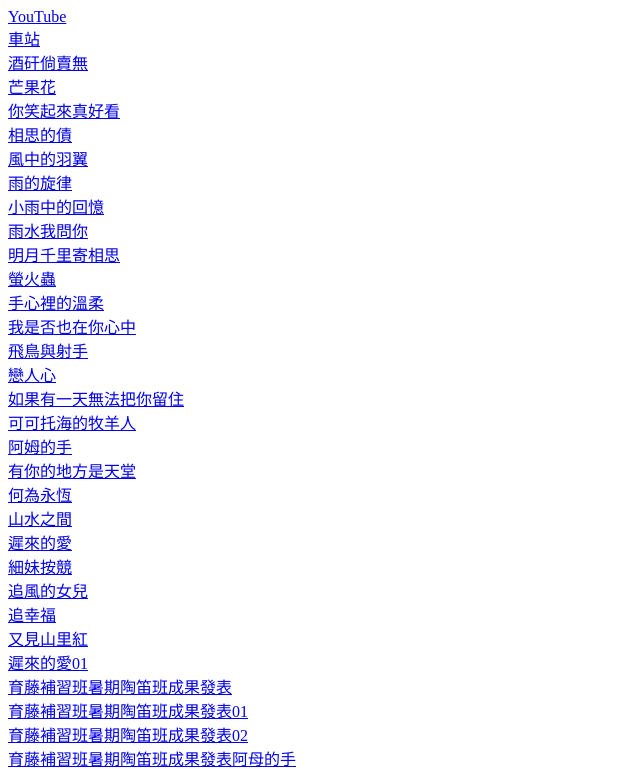
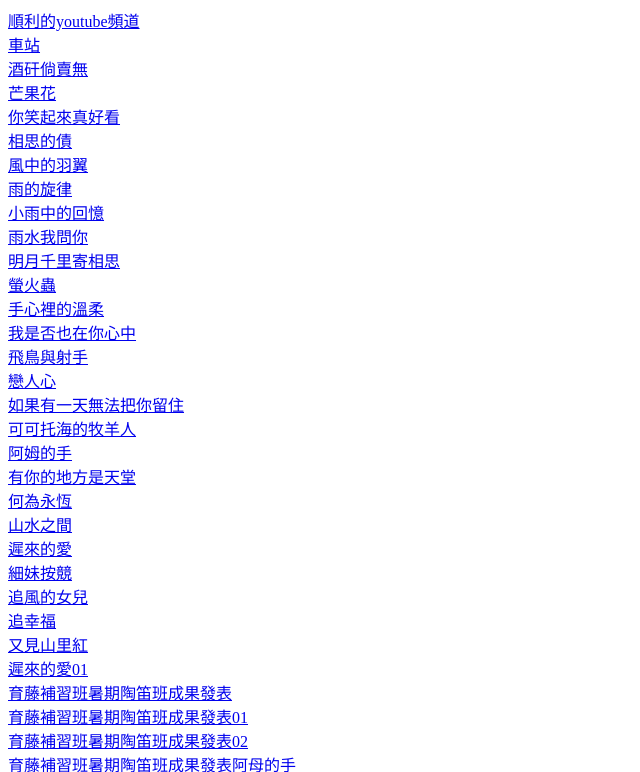
Before and after one commit to wsl550830/wsl550830.github.io, a plain HTML site: page index.html in a window 1280 px wide. Shown: the part 81-853 px from the top of the page, without its empty margins (0-640 px from the left). Drawn offline with nearby package versions, Linux system fonts and the light colour scheme; a script that the page names is missing.

Commit message:
Auto Push

```diff
--- a/index.html
+++ b/index.html
@@ -9,7 +9,8 @@
 	<title></title>
 </head>
 <body>
-	<h1 id="Tittle">順利的youtube影片</h1><a href="https://www.youtube.com/" target="_blank">YouTube</a><br>
+	<h1 id="Tittle">順利的youtube影片</h1>
+	<a href="https://www.youtube.com/channel/UCgX8JhOes9WyEzfXgi-hPVw" target="_blank">順利的youtube頻道</a><br>
 	<a href="https://www.youtube.com/watch?v=AlfqtNOWqSs">車站</a><br>
 	<a href="https://www.youtube.com/watch?v=tZBfLOshyN4">酒矸倘賣無</a><br>
 	<a href="https://www.youtube.com/watch?v=ae50pOlr340">芒果花</a><br>
```
